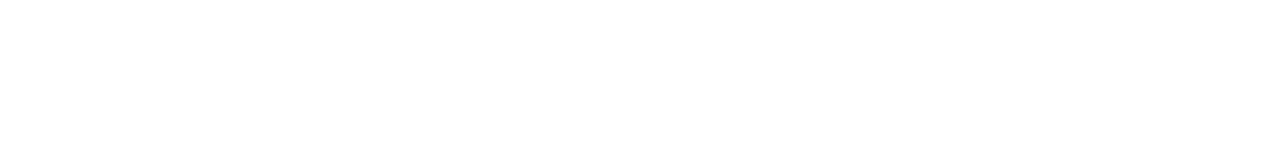
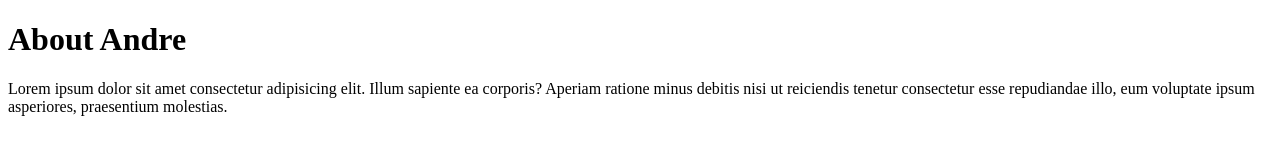
Before and after one commit to Andre-Vu89/Personal-Website, a plain HTML site: page about.html in a window 1280 px wide. Drawn offline with Linux system fonts and the light colour scheme.

Commit message:
adding portfolio.html & about.html

```diff
--- a/about.html
+++ b/about.html
@@ -0,0 +1,14 @@
+<!DOCTYPE html>
+<html lang="en">
+<head>
+    <meta charset="UTF-8">
+    <meta name="viewport" content="width=device-width, initial-scale=1.0">
+    <title>About Me Page</title>
+</head>
+<body>
+    <h1>About Andre</h1>
+    <p>
+        Lorem ipsum dolor sit amet consectetur adipisicing elit. Illum sapiente ea corporis? Aperiam ratione minus debitis nisi ut reiciendis tenetur consectetur esse repudiandae illo, eum voluptate ipsum asperiores, praesentium molestias.
+    </p>
+</body>
+</html>
--- a/index.html
+++ b/index.html
@@ -4,6 +4,7 @@
     <meta charset="UTF-8">
     <meta name="viewport" content="width=device-width, initial-scale=1.0">
     <title>This is the Home Page</title>
+    <link rel="stylesheet" href="style.css">
 </head>
 
 
--- a/style.css
+++ b/style.css
@@ -0,0 +1,3 @@
+h1 {
+    font-family: 'Lucida Sans', 'Lucida Sans Regular', 'Lucida Grande', 'Lucida Sans Unicode', Geneva, Verdana, sans-serif;
+}
```
Also changed, not shown: portfolio.html (+14 -0 lines).
